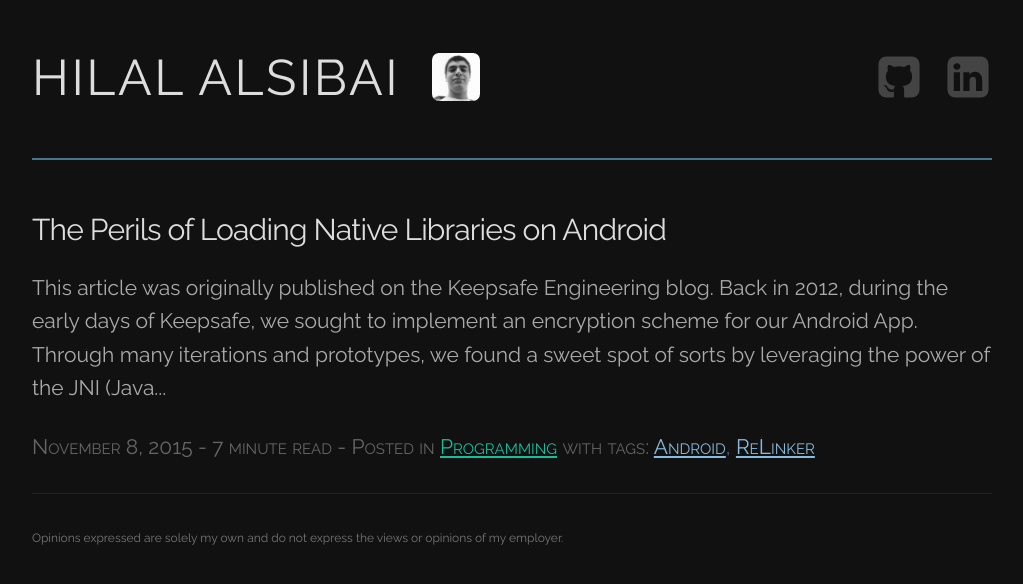
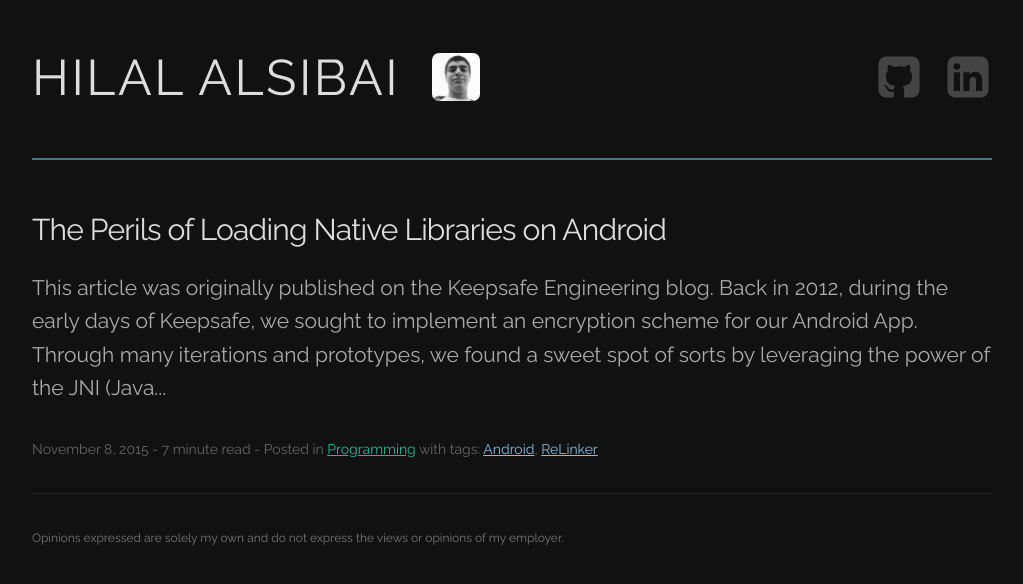
Before and after one commit to xiphirx/blog, a Jekyll site: the page built from index.html, in a window 1280 px wide. Shown: the top 584 px of the page, without its empty margins (128-1151 px from the left). Built offline with Jekyll 4.4.1, drawn with Linux system fonts in a browser that asks for light colours; the list of posts is cut into pages by our own code.

Commit message:
Make metadata look nicer

```diff
--- a/assets/main.css
+++ b/assets/main.css
@@ -90,7 +90,7 @@ header {
 
 .metadata {
   color: #666;
-  font-variant: small-caps;
+  font-size: 14px;
 }
 
 .content {
```
